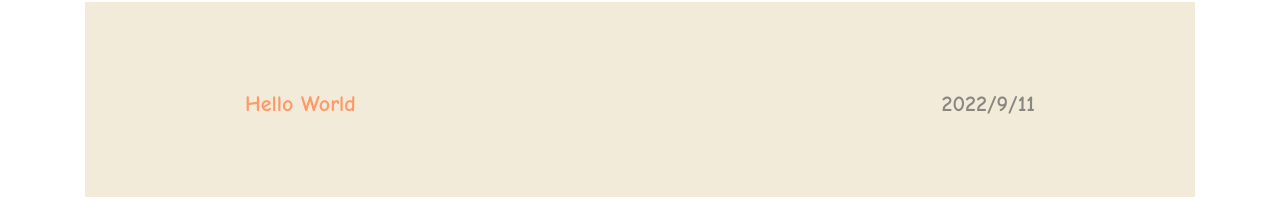
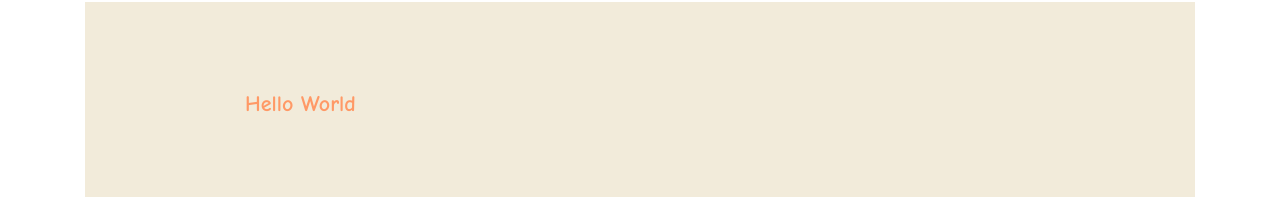
Before and after one commit to X-Xin6/X-Xin6.github.io, a plain HTML site: page archives/index.html in a window 1280 px wide. Shown: the part 223-422 px from the top of the page. Drawn offline with nearby package versions, Linux system fonts and the light colour scheme.

Commit message:
updated date

```diff
--- a/archives/index.html
+++ b/archives/index.html
@@ -56,7 +56,7 @@
   <a class href="/2022/09/11/hello-world/">
     Hello World
   </a>
-  <span>2022/9/11 </span>
+  <!--<span>2022/9/11 </span>-->
 </div>
 
 </section>
```
